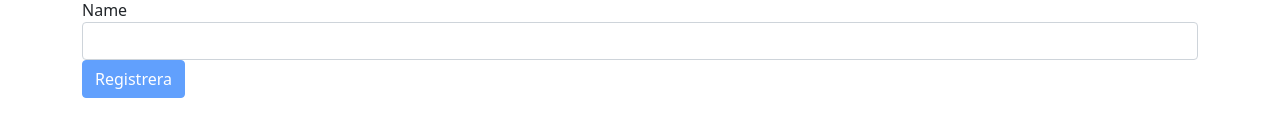
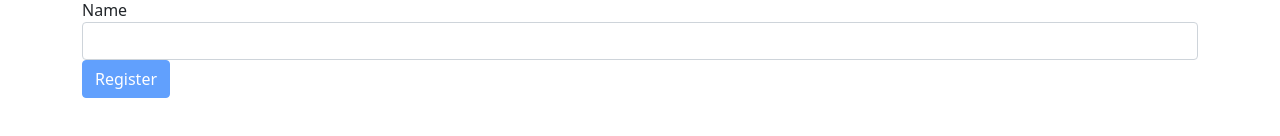
Before and after one commit to JawdatKafafi/intensive-foods, a React (Create React App) app: page /register in a window 1280 px wide. Shown: the part 182-318 px from the top of the page. Built offline with nearby package versions, Linux system fonts and the light colour scheme.

Commit message:
Fixed RegisterForm

```diff
--- a/src/components/RegisterForm.jsx
+++ b/src/components/RegisterForm.jsx
@@ -24,7 +24,7 @@ class RegisterForm extends Form {
       email: this.state.data.username,
       password: this.state.data.password,
     };
-    await http.post("http://localhost:8000/api/users", data);
+    await http.post("http://localhost:8000/api/", data);
   };
 
   render() {
@@ -33,7 +33,7 @@ class RegisterForm extends Form {
         {this.renderInput("username", "Username")}
         {this.renderInput("password", "Password", "password")}
         {this.renderInput("name", "Name")}
-        {this.renderButton("Registrera")}
+        {this.renderButton("Register")}
       </form>
     );
   }
--- a/src/components/common/Form.jsx
+++ b/src/components/common/Form.jsx
@@ -27,7 +27,7 @@ class Form extends Component {
 
     if (!error) return null;
 
-    return error.details[0].message;
+    return error.message;
   }
 
   handleChange = ({ target: input }) => {
@@ -44,7 +44,7 @@ class Form extends Component {
     e.preventDefault();
 
     const errors = this.validate();
-    this.setState({ errors });
+    this.setState({ errors: errors || {} });
     if (errors) return;
 
     this.doSubmit();
```
